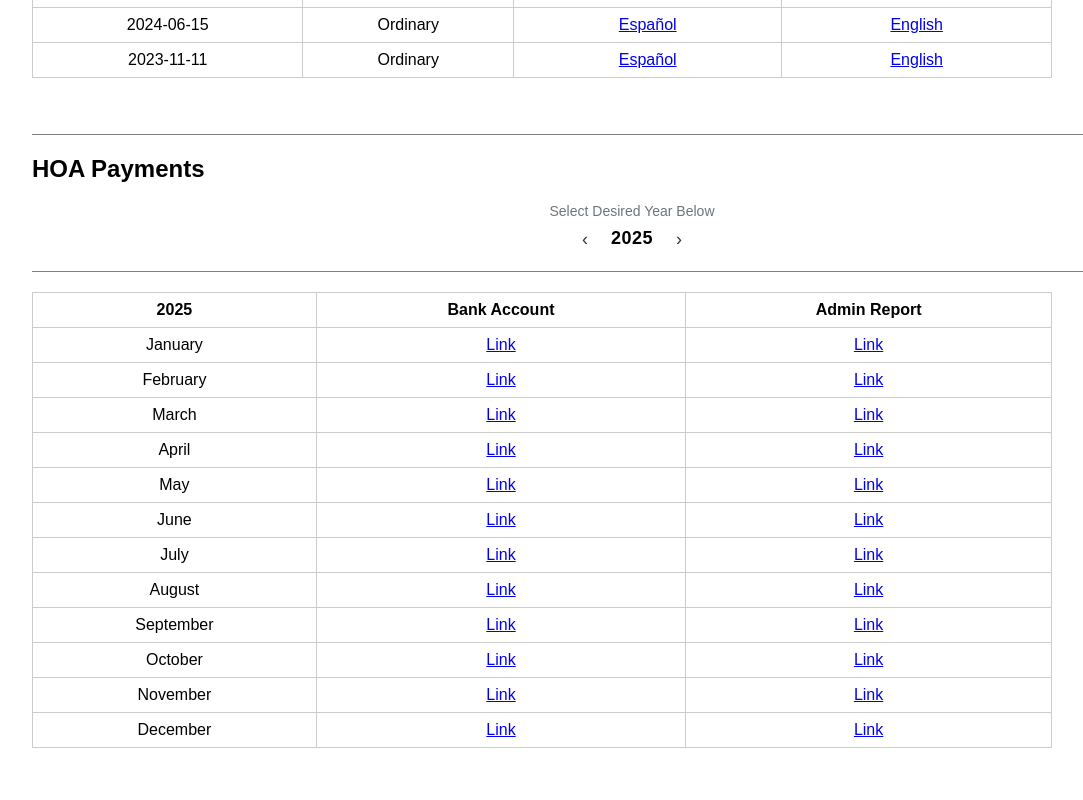
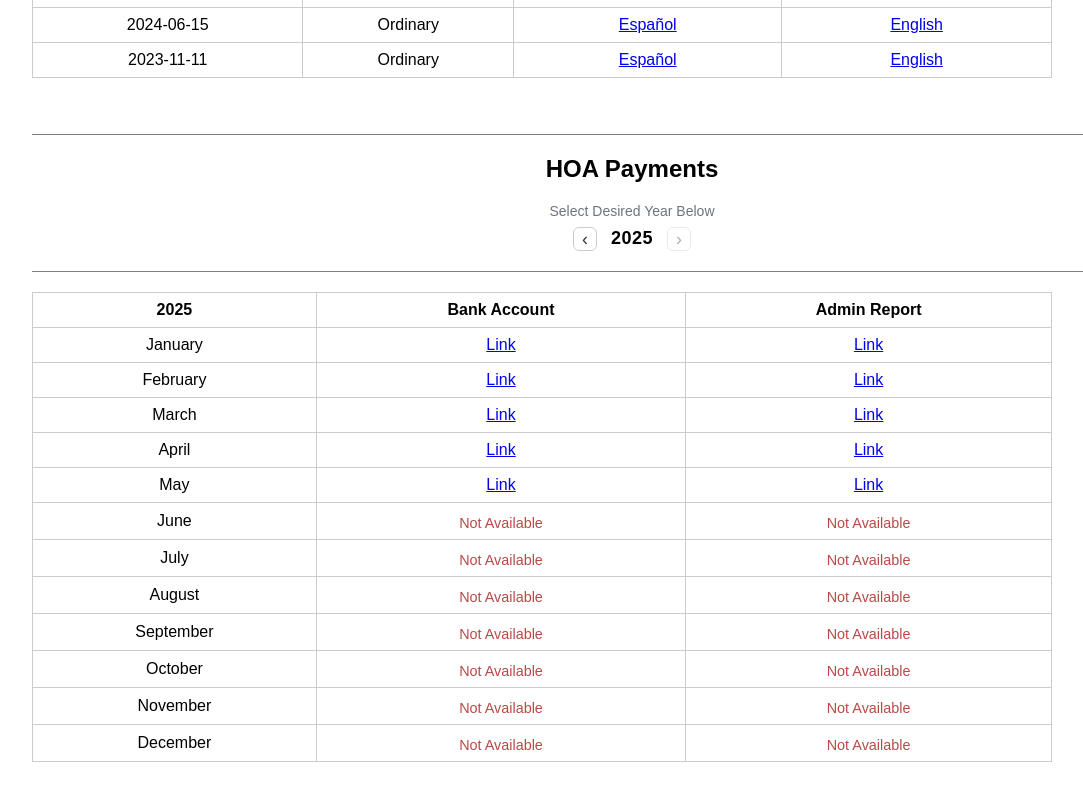
Before and after one commit to grdino/isla-trapani, a Next.js app: page /owners in a window 1280 px wide. Shown: the part 740-1540 px from the top of the page, without its empty margins (8-1091 px from the left). Built offline with nearby package versions, Linux system fonts and the light colour scheme; sample sign-in values are in the browser's storage.

Commit message:
not available logic in hoa payments table

```diff
--- a/locales/en.json
+++ b/locales/en.json
@@ -37,5 +37,6 @@
   "oct": "October",
   "nov": "November",
   "dec": "December",
-  "year_instructions": "Select Desired Year Below"
+  "year_instructions": "Select Desired Year Below",
+  "td_not_avail": "Not Available"
 }
--- a/locales/es.json
+++ b/locales/es.json
@@ -37,5 +37,6 @@
   "oct": "Octubre",
   "nov": "Noviembre",
   "dec": "Diciembre",
-  "year_instructions": "Seleccione el Año Deseado a Continuación"
+  "year_instructions": "Seleccione el Año Deseado a Continuación",
+  "td_not_avail": "No Disponible"
 }
--- a/pages/owners.js
+++ b/pages/owners.js
@@ -7,14 +7,14 @@ import { useState } from 'react';
 export default function Owners() {
   const { t } = useLanguage();
 
-// Allowed HOA payment years
+  // Allowed HOA payment years (highest will be default)
   const YEARS = [2022, 2023, 2024, 2025];
 
   // Default to highest year
   const [yearIndex, setYearIndex] = useState(YEARS.length - 1);
   const year = YEARS[yearIndex];
 
-// Navigation functions
+  // Navigation
   const prevYear = () => {
     if (yearIndex > 0) setYearIndex(yearIndex - 1);
   };
@@ -22,14 +22,47 @@ const nextYear = () => {
     if (yearIndex < YEARS.length - 1) setYearIndex(yearIndex + 1);
   };
 
-// Build HOA PDF URLs
-const bankHref = (mm) => `/owners-docs/hoa/bank_${year}-${mm}.pdf`;
-const adminHref = (mm) => `/owners-docs/hoa/admin_${year}-${mm}.pdf`;
+  // Months (code + translation key)
+  const MONTHS = [
+    ['01','jan'], ['02','feb'], ['03','mar'], ['04','apr'],
+    ['05','may'], ['06','jun'], ['07','jul'], ['08','aug'],
+    ['09','sep'], ['10','oct'], ['11','nov'], ['12','dec']
+  ];
+
+  // Hard-coded availability by type → year → months
+  // Fill these arrays with the months that are actually available per year.
+  const AVAILABLE = {
+    bank: {
+      2022: ['11','12'],
+      2023: ['01','02','03','04','05','06','07','08','09','10','11','12'],
+      2024: ['01','02','03','04','10','11','12'],
+      2025: ['01','02','03','04','05'], // Jan–May available
+    },
+    admin: {
+      2022: ['11','12'],
+      2023: ['01','02','03','04','05','06','07','08','09','10','11','12'],
+      2024: ['01','02','03','04','05','10','11','12'],
+      2025: ['01','02','03','04','05'],
+    },
+  };
+
+  // Build URLs
+  const hrefFor = (type, mm) => `/owners-docs/hoa/${type}_${year}-${mm}.pdf`;
+  const hasAvail = (type, mm) => AVAILABLE[type]?.[year]?.includes(mm);
+
+  // Reusable cell: link if available; otherwise "Not Available"
+  function LinkCell({ type, mm }) {
+    return hasAvail(type, mm) ? (
+      <a href={hrefFor(type, mm)} target="_self">{t('td_link')}</a>
+    ) : (
+      <div className="no-hay-text">{t('td_not_avail')}</div>
+    );
+  }
 
   // Hardcoded sample data (will later pull from Google Sheets)
   const news = [
-    { id: 1, text: "This feature to be used in the future." },
-    { id: 2, text: "Esta función se utilizará en el futuro.." }
+    { id: 1, text: 'This feature to be used in the future.' },
+    { id: 2, text: 'Esta función se utilizará en el futuro..' },
   ];
 
   return (
@@ -37,7 +70,7 @@ const adminHref = (mm) => `/owners-docs/hoa/admin_${year}-${mm}.pdf`;
       <ProtectedRoute>
         <div style={{ padding: '20px' }}>
           <hr className="full-line" />
-          <h2>{t("owners_news")}</h2>
+          <h2>{t('owners_news')}</h2>
           <hr className="full-line" />
           <ul>
             {news.map((item) => (
@@ -50,30 +83,30 @@ const adminHref = (mm) => `/owners-docs/hoa/admin_${year}-${mm}.pdf`;
           {/* ------------------------------------- */}
           <br />
           <hr className="full-line" />
-          <h2>{t("owners_docs")}</h2>
+          <h2>{t('owners_docs')}</h2>
           <hr className="full-line" />
 
           <table className="responsive-table">
             <thead>
               <tr>
                 <th rowSpan="2">
-                <strong>{t("tt_date")}</strong>{" "}
-                <span className="date-format">{t("tt_date_fmt")}</span>
+                  <strong>{t('tt_date')}</strong>{' '}
+                  <span className="date-format">{t('tt_date_fmt')}</span>
                 </th>
-               <th rowSpan="2">{t("tt_doc_type")}</th>
-               <th colSpan="2">{t("tt_links")}</th>
+                <th rowSpan="2">{t('tt_doc_type')}</th>
+                <th colSpan="2">{t('tt_links')}</th>
               </tr>
             </thead>
             <tbody>
               <tr>
-               <td data-label={t("tt_date")}>2024-09-07</td>
-               <td data-label={t("tt_doc_type")}>
-                {t("td_bylaws")}
+                <td data-label={t('tt_date')}>2024-09-07</td>
+                <td data-label={t('tt_doc_type')}>
+                  {t('td_bylaws')}
                 </td>
-               <td data-label={t("td_link")}>
+                <td data-label={t('td_link')}>
                   <a href="/owners-docs/reglamentos.pdf">Español</a>
                 </td>
-               <td data-label={t("td_link")}>
+                <td data-label={t('td_link')}>
                   <a href="/owners-docs/bylaws.pdf">English</a>
                 </td>
               </tr>
@@ -85,80 +118,80 @@ const adminHref = (mm) => `/owners-docs/hoa/admin_${year}-${mm}.pdf`;
           {/* ------------------------------------- */}
           <br /> <br />
           <hr className="full-line" />
-         <h2>{t("assemblies")}</h2>
+          <h2>{t('assemblies')}</h2>
           <hr className="full-line" />
 
           <table className="responsive-table">
             <thead>
               <tr>
                 <th rowSpan="2">
-                <strong>{t("tt_date")}</strong>{" "}
-                <span className="date-format">{t("tt_date_fmt")}</span>
+                  <strong>{t('tt_date')}</strong>{' '}
+                  <span className="date-format">{t('tt_date_fmt')}</span>
                 </th>
-               <th rowSpan="2">{t("tt_meeting_type")}</th>
-               <th colSpan="2">{t("tt_links")}</th>
+                <th rowSpan="2">{t('tt_meeting_type')}</th>
+                <th colSpan="2">{t('tt_links')}</th>
               </tr>
             </thead>
             <tbody>
               <tr>
-               <td data-label={t("tt_date")}>2025-07-05</td>
-               <td data-label={t("tt_meeting_type")}>
-                {t("td_agm")}
+                <td data-label={t('tt_date')}>2025-07-05</td>
+                <td data-label={t('tt_meeting_type')}>
+                  {t('td_agm')}
                 </td>
-               <td data-label={t("tt_links")}>
+                <td data-label={t('tt_links')}>
                   <a href="/owners-docs/combined-2025-07-05-esp.pdf">Español</a>
                   <div className="no-hay-text">No Hay Acta Todavia</div>
                 </td>
-               <td data-label={t("tt_links")}>
+                <td data-label={t('tt_links')}>
                   <a href="/owners-docs/no-english-available.pdf">English</a>
-                 <div className="no-hay-text">No Minutes Available </div>
+                  <div className="no-hay-text">No Minutes Available</div>
                 </td>
               </tr>
               <tr>
-                <td data-label={t("tt_date")}>2024-12-21</td>
-                <td data-label={t("tt_meeting_type")}>
-                 {t("td_agm")}
+                <td data-label={t('tt_date')}>2024-12-21</td>
+                <td data-label={t('tt_meeting_type')}>
+                  {t('td_agm')}
                 </td>
-               <td data-label={t("tt_links")}>
+                <td data-label={t('tt_links')}>
                   <a href="/owners-docs/combined-2024-12-21-esp.pdf">Español</a>
                 </td>
-               <td data-label={t("tt_links")}>
+                <td data-label={t('tt_links')}>
                   <a href="/owners-docs/no-english-available.pdf">English</a>
                 </td>
               </tr>
               <tr>
-               <td data-label={t("tt_date")}>2024-09-07</td>
-               <td data-label={t("tt_meeting_type")}>
-                 {t("td_ext")}
+                <td data-label={t('tt_date')}>2024-09-07</td>
+                <td data-label={t('tt_meeting_type')}>
+                  {t('td_ext')}
                 </td>
-               <td data-label={t("tt_links")}>
+                <td data-label={t('tt_links')}>
                   <a href="/owners-docs/combined-2024-09-07-esp.pdf">Español</a>
                 </td>
-               <td data-label={t("tt_links")}>
+                <td data-label={t('tt_links')}>
                   <a href="/owners-docs/no-english-available.pdf">English</a>
                 </td>
               </tr>
               <tr>
-               <td data-label={t("tt_date")}>2024-06-15</td>
-               <td data-label={t("tt_meeting_type")}>
-                 {t("td_agm")}
+                <td data-label={t('tt_date')}>2024-06-15</td>
+                <td data-label={t('tt_meeting_type')}>
+                  {t('td_agm')}
                 </td>
-               <td data-label={t("tt_links")}>
+                <td data-label={t('tt_links')}>
                   <a href="/owners-docs/combined-2024-06-15-esp.pdf">Español</a>
                 </td>
-               <td data-label={t("tt_links")}>
+                <td data-label={t('tt_links')}>
                   <a href="/owners-docs/no-english-available.pdf">English</a>
                 </td>
               </tr>
               <tr>
-               <td data-label={t("tt_date")}>2023-11-11</td>
-               <td data-label={t("tt_meeting_type")}>
-                 {t("td_agm")}
+                <td data-label={t('tt_date')}>2023-11-11</td>
+                <td data-label={t('tt_meeting_type')}>
+                  {t('td_agm')}
                 </td>
-               <td data-label={t("tt_links")}>
+                <td data-label={t('tt_links')}>
                   <a href="/owners-docs/combined-2023-11-11-esp.pdf">Español</a>
                 </td>
-               <td data-label={t("tt_links")}>
+                <td data-label={t('tt_links')}>
                   <a href="/owners-docs/no-english-available.pdf">English</a>
                 </td>
               </tr>
@@ -171,13 +204,12 @@ const adminHref = (mm) => `/owners-docs/hoa/admin_${year}-${mm}.pdf`;
           <br />
           <br />
           <hr className="full-line" />
-         <h2>{t("hoa_payments")}</h2>
+          <h2 style={{ textAlign: 'center' }}>{t('hoa_payments')}</h2>
 
           <div className="year-instructions">
-          {t("year_instructions")}
+            {t('year_instructions')}
           </div>
 
-         {/* Year selector (between the lines, after the heading) */}
           <div className="year-nav">
             <button onClick={prevYear} disabled={yearIndex === 0}>‹</button>
             <span className="year-value">{year}</span>
@@ -190,77 +222,22 @@ const adminHref = (mm) => `/owners-docs/hoa/admin_${year}-${mm}.pdf`;
             <thead>
               <tr>
                 <th>{year}</th>
-                <th>{t("tt_bank")}</th>
-                <th>{t("tt_admin")}</th>
+                <th>{t('tt_bank')}</th>
+                <th>{t('tt_admin')}</th>
               </tr>
             </thead>
             <tbody>
-              <tr>
-                <td data-label={String(year)}>{t("jan")}</td>
-                <td data-label={t("tt_bank")}><a href={bankHref("01")} target="_self">{t("td_link")}</a></td>
-                <td data-label={t("tt_admin")}><a href={adminHref("01")} target="_self">{t("td_link")}</a></td>
+              {MONTHS.map(([mm, k]) => (
+                <tr key={mm}>
+                  <td data-label={String(year)}>{t(k)}</td>
+                  <td data-label={t('tt_bank')}>
+                    <LinkCell type="bank" mm={mm} />
+                  </td>
+                  <td data-label={t('tt_admin')}>
+                    <LinkCell type="admin" mm={mm} />
+                  </td>
                 </tr>
-              <tr>
-                <td data-label={String(year)}>{t("feb")}</td>
-                <td data-label={t("tt_bank")}><a href={bankHref("02")} target="_self">{t("td_link")}</a></td>
-                <td data-label={t("tt_admin")}><a href={adminHref("02")} target="_self">{t("td_link")}</a></td>
-              </tr>
-              <tr>
-                <td data-label={String(year)}>{t("mar")}</td>
-                <td data-label={t("tt_bank")}><a href={bankHref("03")} target="_self">{t("td_link")}</a></td>
-                <td data-label={t("tt_admin")}><a href={adminHref("03")} target="_self">{t("td_link")}</a></td>
-              </tr>
-              <tr>
-                <td data-label={String(year)}>{t("apr")}</td>
-                <td data-label={t("tt_bank")}><a href={bankHref("04")} target="_self">{t("td_link")}</a></td>
-                <td data-label={t("tt_admin")}><a href={adminHref("04")} target="_self">{t("td_link")}</a></td>
-              </tr>
-              <tr>
-                <td data-label={String(year)}>{t("may")}</td>
-                <td data-label={t("tt_bank")}><a href={bankHref("05")} target="_self">{t("td_link")}</a></td>
-                <td data-label={t("tt_admin")}><a href={adminHref("05")} target="_self">{t("td_link")}</a></td>
-              </tr>
-              <tr>
-                <td data-label={String(year)}>{t("jun")}</td>
-                <td data-label={t("tt_bank")}><a href={bankHref("06")} target="_self">{t("td_link")}</a></td>
-                <td data-label={t("tt_admin")}><a href={adminHref("06")} target="_self">{t("td_link")}</a></td>
-              </tr>
-
-              <tr>
-                <td data-label={String(year)}>{t("jul")}</td>
-                <td data-label={t("tt_bank")}><a href={bankHref("07")} target="_self">{t("td_link")}</a></td>
-                <td data-label={t("tt_admin")}><a href={adminHref("07")} target="_self">{t("td_link")}</a></td>
-              </tr>
-
-              <tr>
-                <td data-label={String(year)}>{t("aug")}</td>
-                <td data-label={t("tt_bank")}><a href={bankHref("08")} target="_self">{t("td_link")}</a></td>
-                <td data-label={t("tt_admin")}><a href={adminHref("08")} target="_self">{t("td_link")}</a></td>
-              </tr>
-
-              <tr>
-                <td data-label={String(year)}>{t("sep")}</td>
-                <td data-label={t("tt_bank")}><a href={bankHref("09")} target="_self">{t("td_link")}</a></td>
-                <td data-label={t("tt_admin")}><a href={adminHref("09")} target="_self">{t("td_link")}</a></td>
-              </tr>
-
-              <tr>
-                <td data-label={String(year)}>{t("oct")}</td>
-                <td data-label={t("tt_bank")}><a href={bankHref("10")} target="_self">{t("td_link")}</a></td>
-                <td data-label={t("tt_admin")}><a href={adminHref("10")} target="_self">{t("td_link")}</a></td>
-              </tr>
-
-              <tr>
-                <td data-label={String(year)}>{t("nov")}</td>
-                <td data-label={t("tt_bank")}><a href={bankHref("11")} target="_self">{t("td_link")}</a></td>
-                <td data-label={t("tt_admin")}><a href={adminHref("11")} target="_self">{t("td_link")}</a></td>
-              </tr>
-
-              <tr>
-                <td data-label={String(year)}>{t("dec")}</td>
-                <td data-label={t("tt_bank")}><a href={bankHref("12")} target="_self">{t("td_link")}</a></td>
-                <td data-label={t("tt_admin")}><a href={adminHref("12")} target="_self">{t("td_link")}</a></td>
-              </tr>
+              ))}
             </tbody>
           </table>
         </div>
@@ -279,6 +256,57 @@ const adminHref = (mm) => `/owners-docs/hoa/admin_${year}-${mm}.pdf`;
           padding: 8px;
         }
 
+        .date-format {
+          font-size: 0.85em;
+          color: #888;
+          font-weight: normal;
+        }
+
+        .no-hay-text {
+          font-size: 0.9em;
+          color: #b94a48; /* muted red */
+          margin-top: 4px;
+        }
+        @media (max-width: 768px) {
+          .no-hay-text {
+            font-size: 0.85em;
+            color: #d77b78;
+          }
+        }
+
+        .year-instructions {
+          text-align: center;
+          color: #6c757d; /* instructional muted color */
+          font-weight: normal;
+          font-size: 14px;
+          margin-bottom: 6px;
+        }
+        .year-nav {
+          display: flex;
+          align-items: center;
+          justify-content: center;
+          gap: 14px;
+          margin: 8px 0;
+        }
+        .year-nav button {
+          background: none;
+          border: 1px solid #ccc;
+          color: #333;
+          cursor: pointer;
+          font-size: 18px;
+          padding: 2px 8px;
+          border-radius: 6px;
+        }
+        .year-nav button:disabled {
+          opacity: 0.4;
+          cursor: not-allowed;
+        }
+        .year-value {
+          font-weight: 700;
+          font-size: 18px;
+          letter-spacing: 0.5px;
+        }
+
         @media screen and (max-width: 768px) {
           .responsive-table,
           .responsive-table thead,
@@ -288,11 +316,9 @@ const adminHref = (mm) => `/owners-docs/hoa/admin_${year}-${mm}.pdf`;
             display: block;
             width: 100%;
           }
-
           .responsive-table thead {
             display: none;
           }
-
           .responsive-table tr {
             margin-bottom: 15px;
             border: 1px solid #ccc;
@@ -300,7 +326,6 @@ const adminHref = (mm) => `/owners-docs/hoa/admin_${year}-${mm}.pdf`;
             border-radius: 8px;
             background: #f9f9f9;
           }
-
           .responsive-table td {
             display: block;
             text-align: right;
@@ -308,7 +333,6 @@ const adminHref = (mm) => `/owners-docs/hoa/admin_${year}-${mm}.pdf`;
             padding: 6px;
             position: relative;
           }
-
           .responsive-table td::before {
             content: attr(data-label);
             position: absolute;
```
Lines whose indentation alone changed are shown as unchanged.
